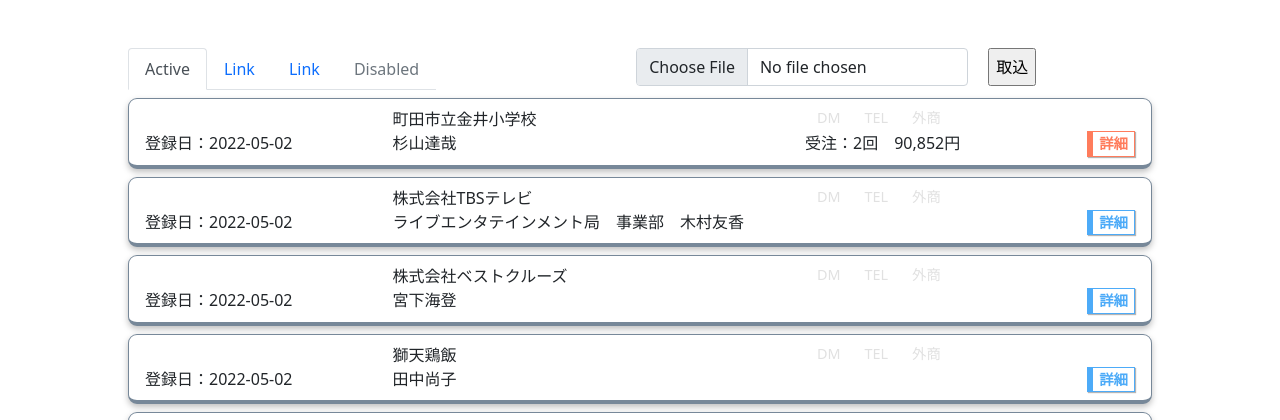
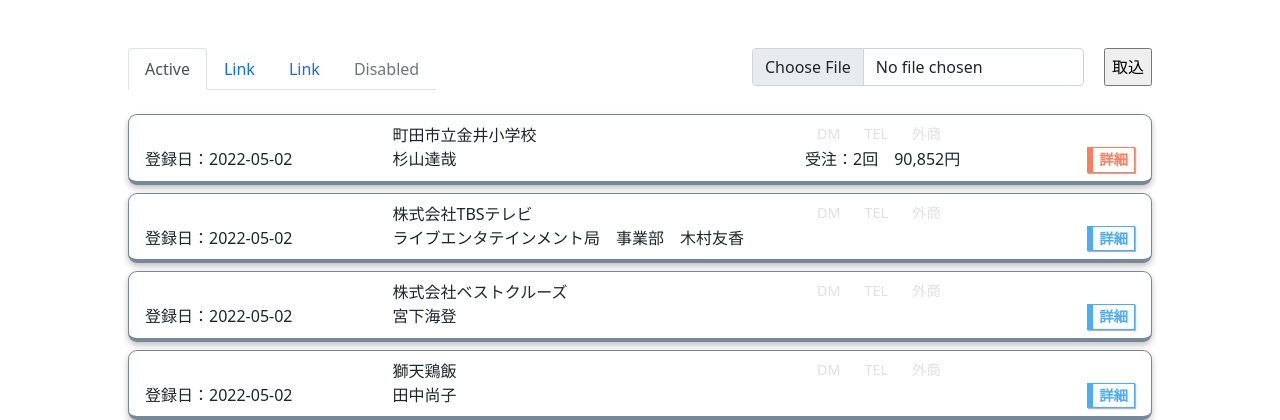
Before and after one commit to kawamura-katsufumi/python-test, a Django app: page /plac9/index/ in a window 1280 px wide. Shown: the top 420 px of the page. Run offline with Django 3.2, Linux system fonts and the light colour scheme; data comes from the database, SQL or seed files in the repository.

Commit message:
desk1827

```diff
--- a/python/dj_test/plac9/templates/plac9/index.html
+++ b/python/dj_test/plac9/templates/plac9/index.html
@@ -9,11 +9,16 @@
     <link href="https://cdn.jsdelivr.net/npm/bootstrap@5.0.2/dist/css/bootstrap.min.css" rel="stylesheet" integrity="sha384-EVSTQN3/azprG1Anm3QDgpJLIm9Nao0Yz1ztcQTwFspd3yD65VohhpuuCOmLASjC" crossorigin="anonymous">
 
     <style>
+    .head {
+        display: flex;
+        flex-wrap: nowrap;
+        justify-content: space-between;
+    }
     .class1 {
         display: flex;
         flex-direction: row;
     }
-    .main{
+    .main {
         padding: 0.5em 1em;
         margin: 0.5em 0;
         background: #FFF;
@@ -23,19 +28,19 @@
         border-radius: 9px;
         text-align: left;
     }
-    .detail2{
+    .detail2 {
         font-size: 0.9em;
         background-color: rgb(220, 237, 241);
         border-top:  dotted 2px #87CEFA;
         border-bottom: dotted 2px #87CEFA;
     }
-    .detail3{
+    .detail3 {
         font-size: 0.9em;
         background-color: rgb(243, 200, 220);
         border-top:  dotted 2px #f30e80;
         border-bottom: dotted 2px #f30e80;
     }
-    .detail4{
+    .detail4 {
         font-size: 0.9em;
         padding-top: 5px;
     }
@@ -69,7 +74,7 @@
         box-shadow: inset 0 0 2px rgba(128, 128, 128, 0.1);
         transform: translateY(2px);
     }
-    .status1{
+    .status1 {
         margin: 0px 7px;
         padding: 0px 5px;
         font-size: 0.9em;
@@ -84,7 +89,7 @@
     <body>
         <div style="margin:0 auto; width: 80%;">
         <header>
-            <div class="class1 mt-5">
+            <div class="head mt-5 mb-4">
 
                 <div>
                     <ul class="nav nav-tabs">
@@ -103,9 +108,9 @@
                     </ul>
                 </div>
 
-                <div style="width: 400px; margin-left: 200px;">
+                <div style="width: 400px;">
                     {{test}}
-                    <form action="{% url 'plac8:upload' %}" method="POST" enctype="multipart/form-data">
+                    <form action="{% url 'plac9:upload' %}" method="POST" enctype="multipart/form-data">
                     {% csrf_token %}
                     <div class="class1">
                         <input class="form-control" type="file" name="excel" value="" required>
```
